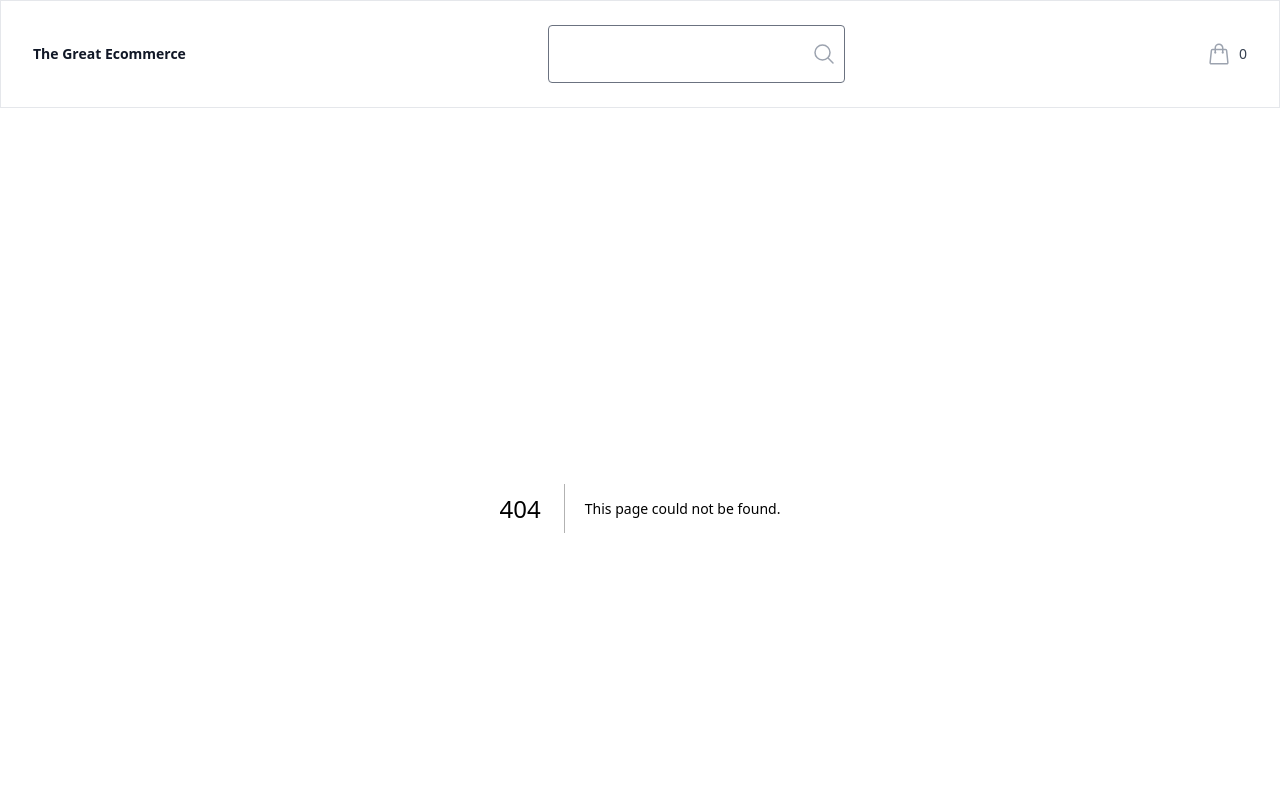
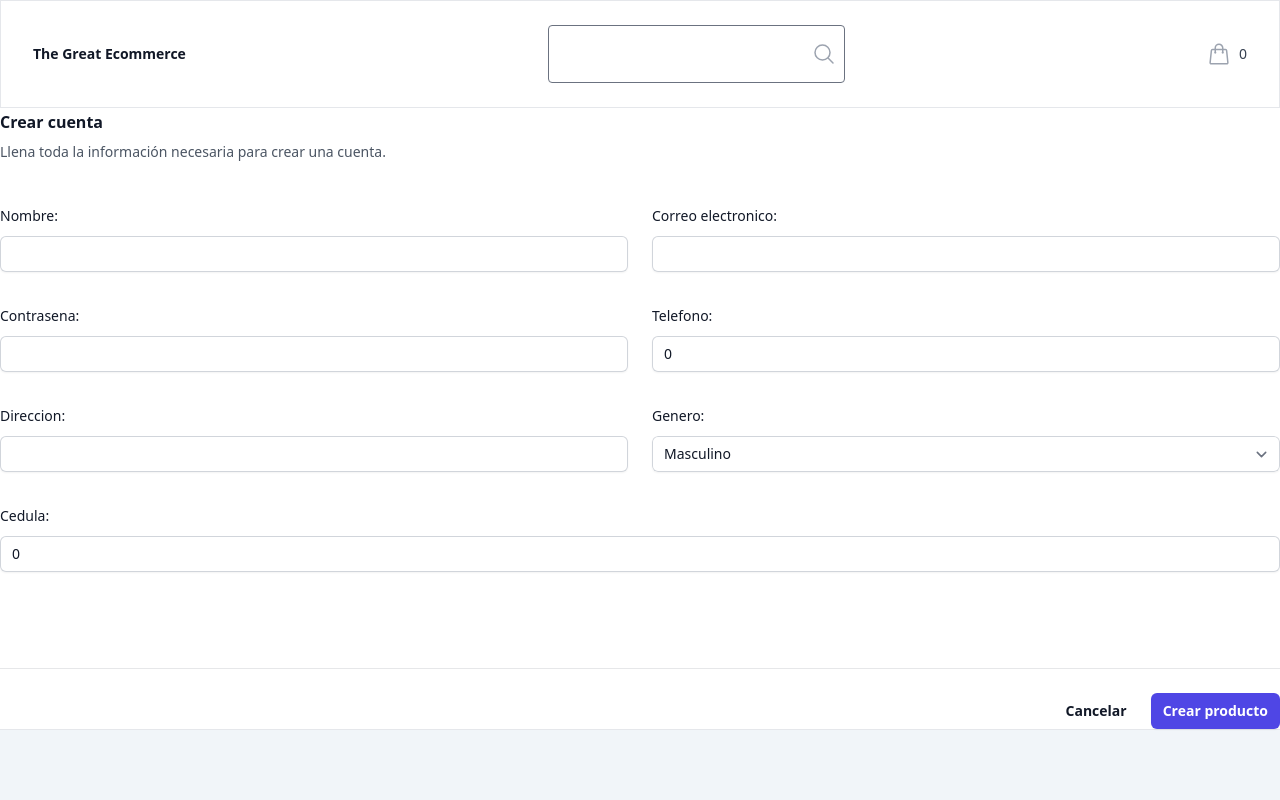
Before and after one commit to Pool2004/TheGreatEcommerce---Front, a Next.js app: page /backoffice/create-account in a window 1280 px wide. Before the commit this address had no page. Shown: the top 800 px of the page. Built offline with nearby package versions, Linux system fonts and the light colour scheme.

Commit message:
Add: create account

```diff
--- a/src/app/backoffice/Login.jsx
+++ b/src/app/backoffice/Login.jsx
@@ -1,6 +1,7 @@
 "use client";
 import Input from "@/components/Input";
 import useForm from "@/customHooks/useForm";
+import Link from "next/link";
 import React from "react";
 
 const Login = () => {
@@ -53,7 +54,14 @@ const Login = () => {
           </div>
         </form>
 
-        <p className="mt-10 text-center text-sm text-gray-500"></p>
+        <p className="mt-10 text-center text-sm text-gray-500">
+          <Link
+            href="/backoffice/create-account"
+            className="font-semibold leading-6 text-indigo-600 hover:text-indigo-500"
+          >
+            Crear una cuenta
+          </Link>
+        </p>
       </div>
     </div>
   );
--- /dev/null
+++ b/src/app/backoffice/create-account/CreateAccount.jsx
@@ -0,0 +1,127 @@
+"use client";
+import Input from "@/components/Input";
+import Select from "@/components/Select";
+import TextArea from "@/components/TextArea";
+import useForm from "@/customHooks/useForm";
+
+const CreateAccount = () => {
+  const { name, email, password, phone, address, gender, id, onInputChange } =
+    useForm({
+      name: "",
+      email: "",
+      password: "",
+      phone: 0,
+      address: "",
+      gender: "M",
+      id: 0,
+    });
+
+  const handleOnSubmit = () => {
+    // console.log({ name, email, password, phone, address, gender, id });
+  };
+
+  return (
+    <form onSubmit={handleOnSubmit} className="w-full">
+      <div className="space-y-12">
+        <div className="border-b border-gray-900/10 pb-12">
+          <h2 className="text-base font-semibold leading-7 text-gray-900">
+            Crear cuenta
+          </h2>
+          <p className="mt-1 text-sm leading-6 text-gray-600">
+            Llena toda la información necesaria para crear una cuenta.
+          </p>
+          <div className=" border-gray-900/10 pb-12">
+            <div className="mt-10 grid grid-cols-1 gap-x-6 gap-y-8 sm:grid-cols-6">
+              <div className="sm:col-span-3">
+                <Input
+                  label={"Nombre:"}
+                  name="name"
+                  value={name}
+                  onChange={onInputChange}
+                  isRequired={true}
+                />
+              </div>
+              <div className="sm:col-span-3">
+                <Input
+                  label={"Correo electronico:"}
+                  name="email"
+                  type={"email"}
+                  value={email}
+                  onChange={onInputChange}
+                  isRequired={true}
+                />
+              </div>
+              <div className="sm:col-span-3">
+                <Input
+                  label={"Contrasena:"}
+                  name="password"
+                  type={"password"}
+                  value={password}
+                  onChange={onInputChange}
+                />
+              </div>
+              <div className="sm:col-span-3">
+                <Input
+                  label={"Telefono:"}
+                  name="phone"
+                  value={phone}
+                  type={"number"}
+                  onChange={onInputChange}
+                  isRequired={true}
+                />
+              </div>
+              <div className="sm:col-span-3">
+                <Input
+                  label={"Direccion:"}
+                  name="address"
+                  value={address}
+                  type={"text"}
+                  onChange={onInputChange}
+                  isRequired={true}
+                />
+              </div>
+              <div className="sm:col-span-3">
+                <Select
+                  label={"Genero:"}
+                  name="gender"
+                  value={gender}
+                  onChange={onInputChange}
+                  options={[
+                    { id: "M", label: "Masculino" },
+                    { id: "F", label: "Femenino" },
+                  ]}
+                />
+              </div>
+
+              <div className="col-span-full">
+                <Input
+                  label={"Cedula:"}
+                  name="id"
+                  value={id}
+                  onChange={onInputChange}
+                  isRequired={true}
+                />
+              </div>
+            </div>
+          </div>
+        </div>
+      </div>
+      <div className="mt-6 flex items-center justify-end gap-x-6">
+        <button
+          type="button"
+          className="text-sm font-semibold leading-6 text-gray-900"
+        >
+          Cancelar
+        </button>
+        <button
+          type="submit"
+          className="rounded-md bg-indigo-600 px-3 py-2 text-sm font-semibold text-white shadow-sm hover:bg-indigo-500 focus-visible:outline focus-visible:outline-2 focus-visible:outline-offset-2 focus-visible:outline-indigo-600"
+        >
+          Crear producto
+        </button>
+      </div>
+    </form>
+  );
+};
+
+export default CreateAccount;
--- /dev/null
+++ b/src/app/backoffice/create-account/page.jsx
@@ -0,0 +1,5 @@
+import CreateAccount from "./CreateAccount";
+
+export default function Home() {
+  return <CreateAccount />;
+}
```
Also changed, not shown: src/app/backoffice/page.jsx (renamed from src/app/backoffice/page.js).
